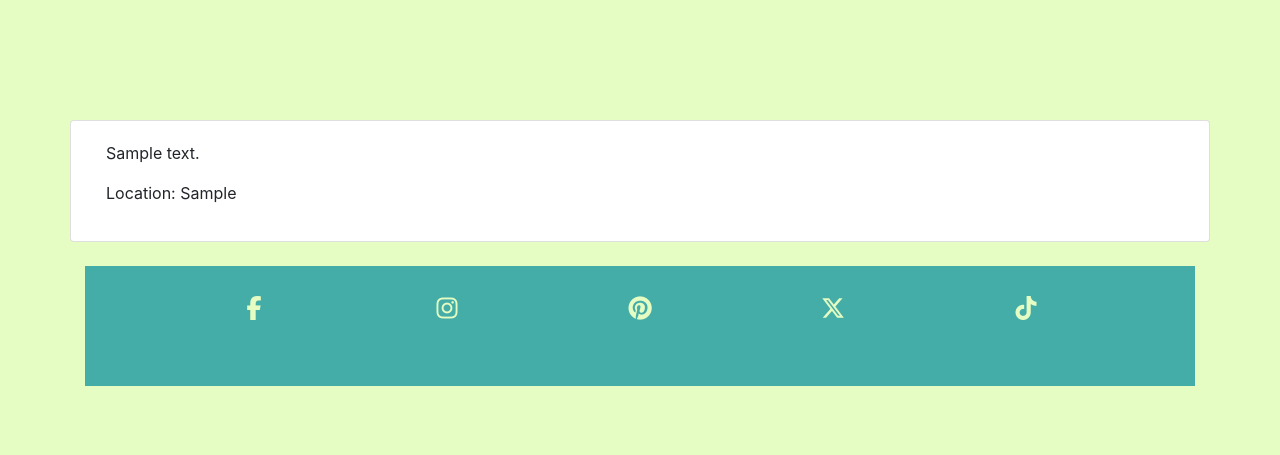
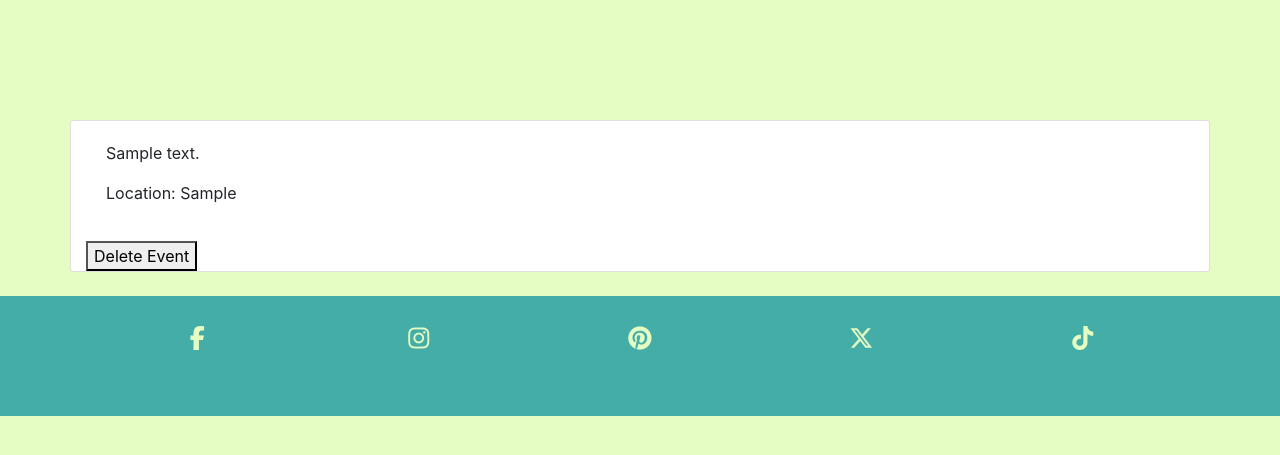
Before and after one commit to Libbu/ci-capstone-project, a Django app: page /events/1/ in a window 1280 px wide. Shown: the part 299-754 px from the top of the page. Run offline with Django 4.2, Linux system fonts and the light colour scheme; a user stored in the database is signed in; tables that the repository leaves empty hold one stand-in row (values such as "Sample post"); some libraries are stand-ins or nearby versions.

Commit message:
added user delete functionality to users own events

```diff
--- a/events/templates/events/event_detail.html
+++ b/events/templates/events/event_detail.html
@@ -33,7 +33,13 @@
                 </p>
                 <p> Location: {{ event.location }}</p>
             </div>
+            {% if user.is_authenticated and event.organiser == user %}
+            <form method="post" action="{% url 'delete_event' event.id %}">
+                {% csrf_token %}
+                <button type="submit">Delete Event</button>
+            </form>
+            {% endif %}
         </div>
     </div>
-
+</div>
 {% endblock %}
--- a/events/urls.py
+++ b/events/urls.py
@@ -6,6 +6,7 @@ urlpatterns = [
     path('admin_approval/<int:event_id>/', views.admin_event_approval, name='admin_approval'),
     path('admin_event_approval', views.admin_event_approval_list, name='admin_event_approval'),
     path('create_event', views.create_event, name='create_event'),
+    path('event/<int:event_id>/delete/', views.delete_event, name='delete_event'),
     path('<int:id>/', views.event_detail, name='event_detail'),
     path('user_events', views.user_events, name='user_events'),
     #path('attending_events', views.attending_events, name='attending_events'),
--- a/events/views.py
+++ b/events/views.py
@@ -126,9 +126,9 @@ def admin_event_approval(request, event_id):
 @login_required
 def delete_event(request, event_id):
 
-    event = get_object_or_404(Event, pk=event_id, creator=request.user,)
+    event = get_object_or_404(Event, pk=event_id,)
+    if request.user == event.organiser:
+        event.delete()
+        messages.success(request, f"Event successfully deleted")
 
-    event.delete()
-    messages.success(request, f"Event {event.title} successfully deleted")
-
-    return redirect('user_events')
+    return HttpResponseRedirect(reverse('user_events'))
```
Also changed, not shown: events/templates/events/user_events.html (+4 -5 lines).
